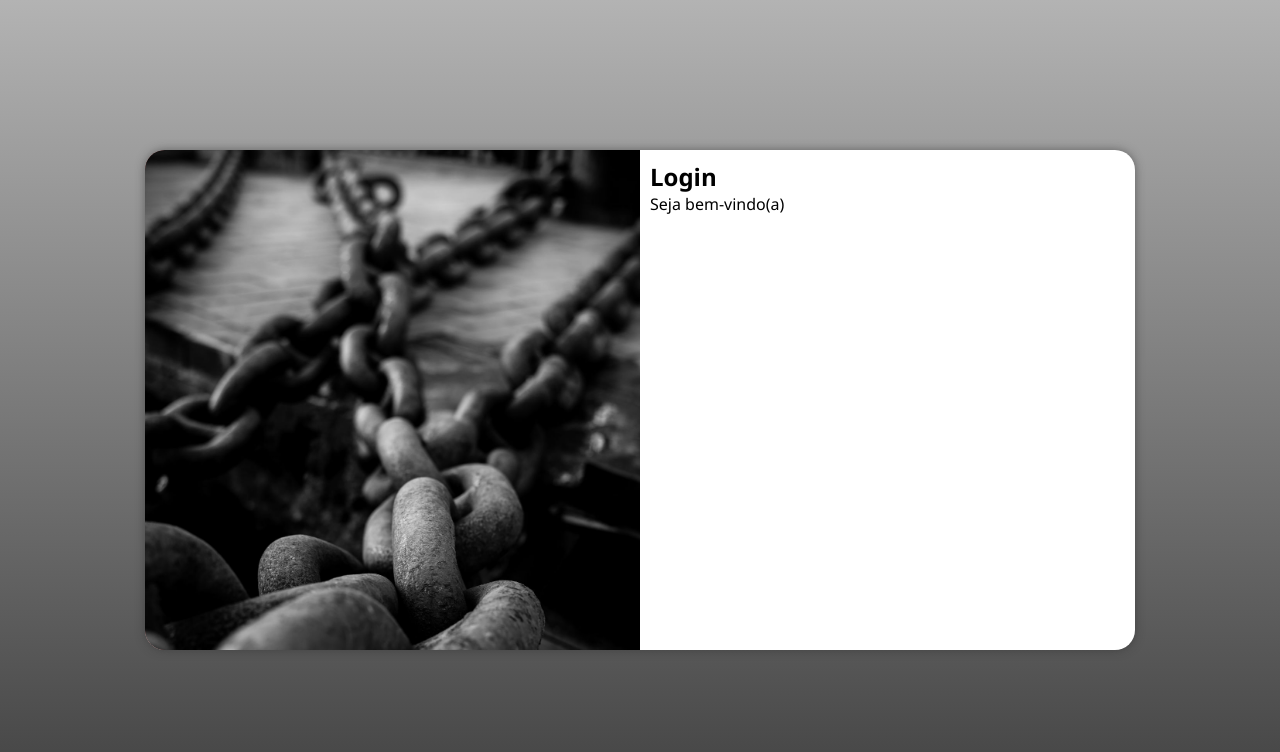
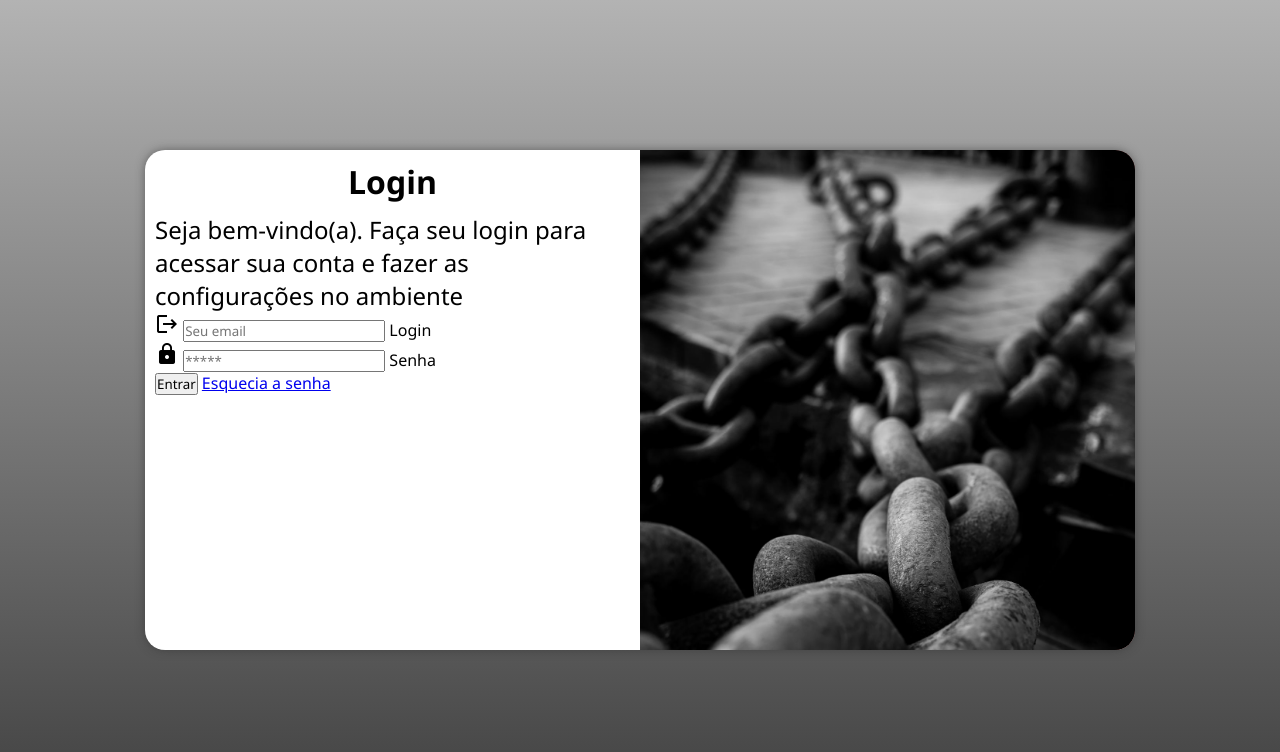
Before and after one commit to RenatoJunio-dev/projeto-login, a plain HTML site: page index.html in a window 1280 px wide. Drawn offline with Linux system fonts and the light colour scheme.

Commit message:
adcionei o formulario

```diff
--- a/estilos/style.css
+++ b/estilos/style.css
@@ -52,4 +52,13 @@ section#login > div#imagem {
 section#login > div#formulario {
     padding: 10px;
     display: block;
+    h1 {
+
+        text-align: center;
+        margin-bottom: 10px;
+    }
+    p {
+
+        font-size: 0.8em ;
+    }
 }
--- a/index.html
+++ b/index.html
@@ -6,6 +6,8 @@
     <title>Login</title>
     <link rel="stylesheet" href="estilos/style.css">
     <link rel="stylesheet" href="media/query.css">
+    <link href="https://fonts.googleapis.com/icon?family=Material+Icons"
+      rel="stylesheet">
 </head>
 <body>
     <main>
@@ -16,7 +18,29 @@
             </div>
             <div id="formulario">
                 <h1>Login</h1>
-                <p>Seja bem-vindo(a) </p>
+                <p>Seja bem-vindo(a). Faça seu login para acessar sua conta e fazer as configurações no ambiente </p>
+                <form action="login.php" method="post" autocomplete="on">
+
+                    <div class="campo">
+             <span class="material-icons ">logout</span>
+                         <input type="email" name="login" id="ilogin" placeholder="Seu email" autocomplete="email" required maxlength="30">
+                        <label for="ilogin">Login</label>
+                    </div>
+
+
+
+
+
+                    <div class="campo">
+                           <span class="material-icons ">lock</span>
+
+             <input type="password" name="senha" id="isenha" placeholder="*****" autocomplete="current-password" required minlength="6" maxlength="15" >
+                   <label for="isenha">Senha</label>
+
+                    </div>
+                    <input type="submit" value="Entrar">
+                    <a href="#">Esquecia a senha</a>
+                </form>
 
             </div>
 
--- a/media/query.css
+++ b/media/query.css
@@ -23,6 +23,10 @@ section#login > div#formulario {
 
     float: right;
     width: 70%;
+     p {
+
+             font-size: 1.2em ;
+          }
 }
 
 
@@ -42,14 +46,23 @@ section#login > div#formulario {
 
     section#login > div#imagem {
 
-        float: left;
+        float: right;
         width: 50%;
         height: 100%;
     }
     section#login > div#formulario {
 
-        float: right;
+        float: left;
         width: 50%;
+          p {
+
+             font-size: 1.5em ;
+          }
+          h1 {
+            font-size: 2em;
+
+
+          }
     }
 
 
```
